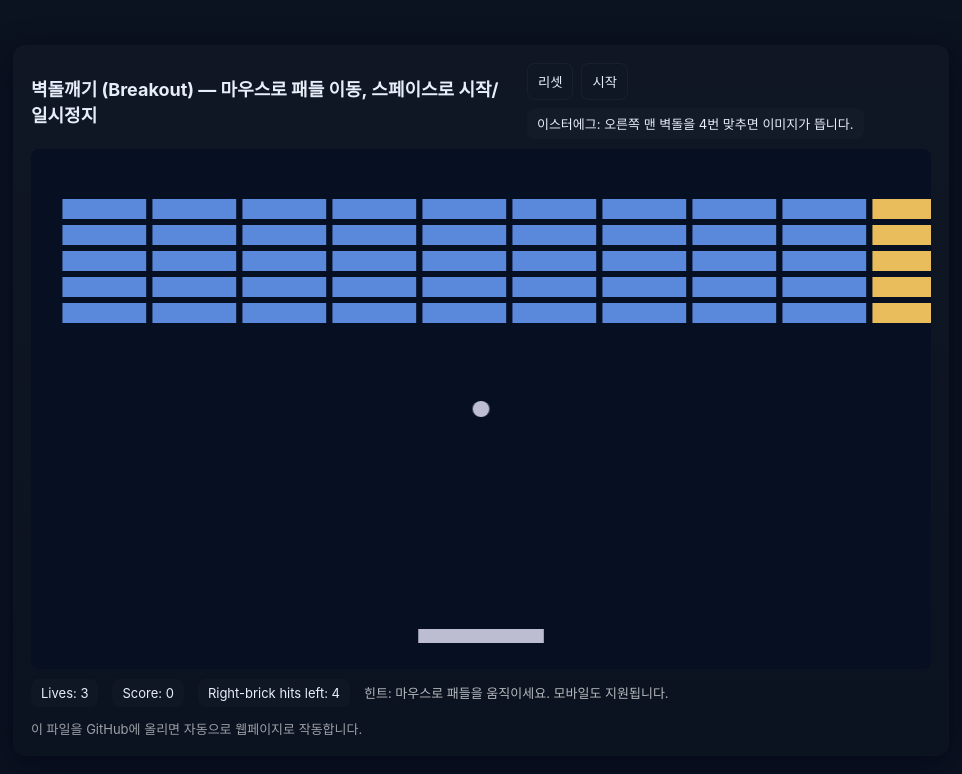
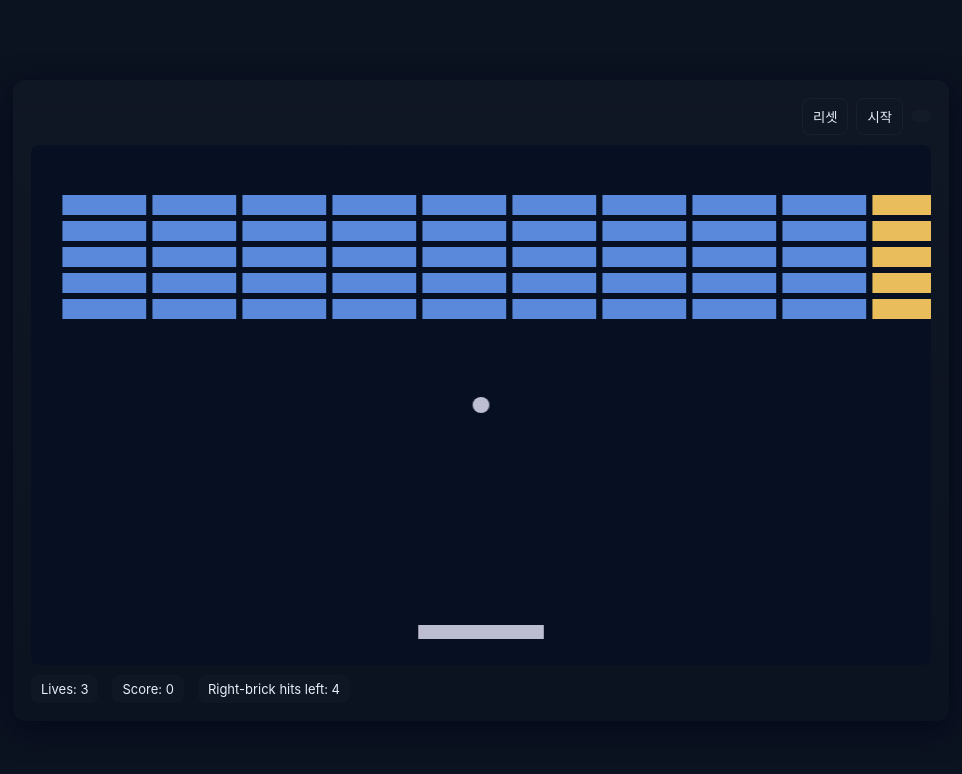
Before and after one commit to junz3r0/broke-wall, a plain HTML site: page index.html in a window 1280 px wide. Shown: the whole page, without its empty margins (159-1121 px from the left). Drawn offline with Linux system fonts and the light colour scheme.

Commit message:
Update index.html

```diff
--- a/index.html
+++ b/index.html
@@ -3,7 +3,7 @@
 <head>
   <meta charset="utf-8" />
   <meta name="viewport" content="width=device-width,initial-scale=1" />
-  <title>Breakout - Jun's Mini Games</title>
+  <title>MINI GAME</title>
   <style>
     :root { --bg:#0b1220; --panel:#0f1724; --accent:#f6c85f; }
     html, body {
@@ -53,11 +53,11 @@
   <div class="wrap">
     <div class="card">
       <header>
-        <h1>벽돌깨기 (Breakout) — 마우스로 패들 이동, 스페이스로 시작/일시정지</h1>
+        <h1></h1>
         <div class="controls">
           <button id="reset">리셋</button>
           <button id="toggle">시작</button>
-          <div class="badge">이스터에그: 오른쪽 맨 벽돌을 4번 맞추면 이미지가 뜹니다.</div>
+          <div class="badge"></div>
         </div>
       </header>
 
@@ -66,9 +66,7 @@
         <div class="badge">Lives: <span id="lives">3</span></div>
         <div class="badge">Score: <span id="score">0</span></div>
         <div class="badge">Right-brick hits left: <span id="rbhits">4</span></div>
-        <div class="easter">힌트: 마우스로 패들을 움직이세요. 모바일도 지원됩니다.</div>
       </div>
-      <footer>이 파일을 GitHub에 올리면 자동으로 웹페이지로 작동합니다.</footer>
     </div>
   </div>
 
@@ -88,7 +86,7 @@
   let running = false;
 
   const paddle = { w:120, h:14, x:(W-120)/2, y:H-40 };
-  const ball = { r:8, x:W/2, y:H/2, vx:3, vy:-3 };
+  const ball = { r:8, x:W/2, y:H/2, vx:6, vy:-6 };
   const rows=5, cols=10, brickW=Math.floor((W-60)/cols), brickH=20, brickPadding=6, offsetTop=50, offsetLeft=30;
   const rightCol = cols-1;
   let bricks=[], lives=3, score=0;
```
